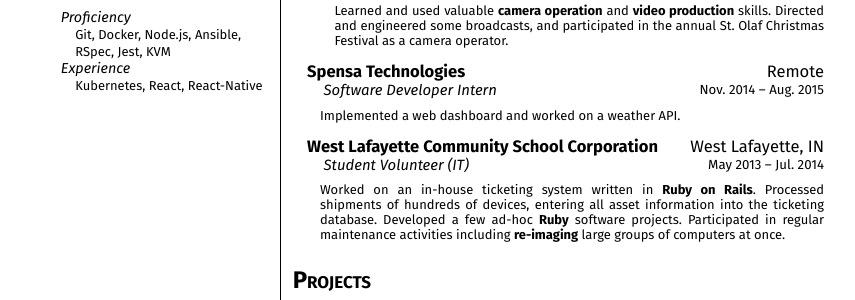
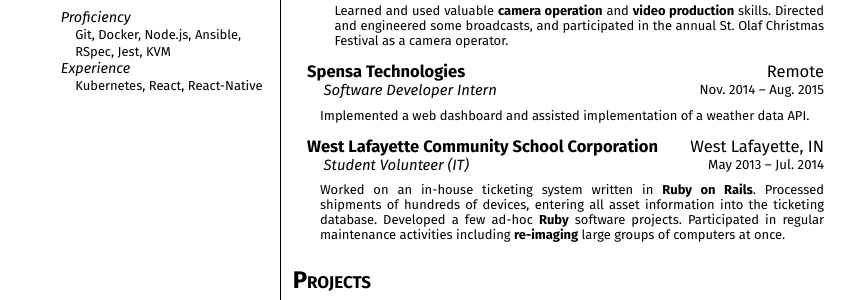
Before and after one commit to rye/krye.io, a Jekyll site: the page built from resume.html, in a window 1280 px wide. Shown: the part 642-942 px from the top of the page, without its empty margins (212-1067 px from the left). Built offline with Jekyll 4.4.1, drawn with Linux system fonts in a browser that asks for light colours.

Commit message:
resume: Update Spensa information
Signed-off-by: Kristofer Rye <kristofer.rye@gmail.com>

```diff
--- a/resume.html
+++ b/resume.html
@@ -235,7 +235,7 @@ title: 'Resume | Kristofer Rye'
 			</header>
 
 			<main>
-				Implemented a web dashboard and worked on a weather API.
+				Implemented a web dashboard and assisted implementation of a weather data API.
 			</main>
 		</section>
 
```
